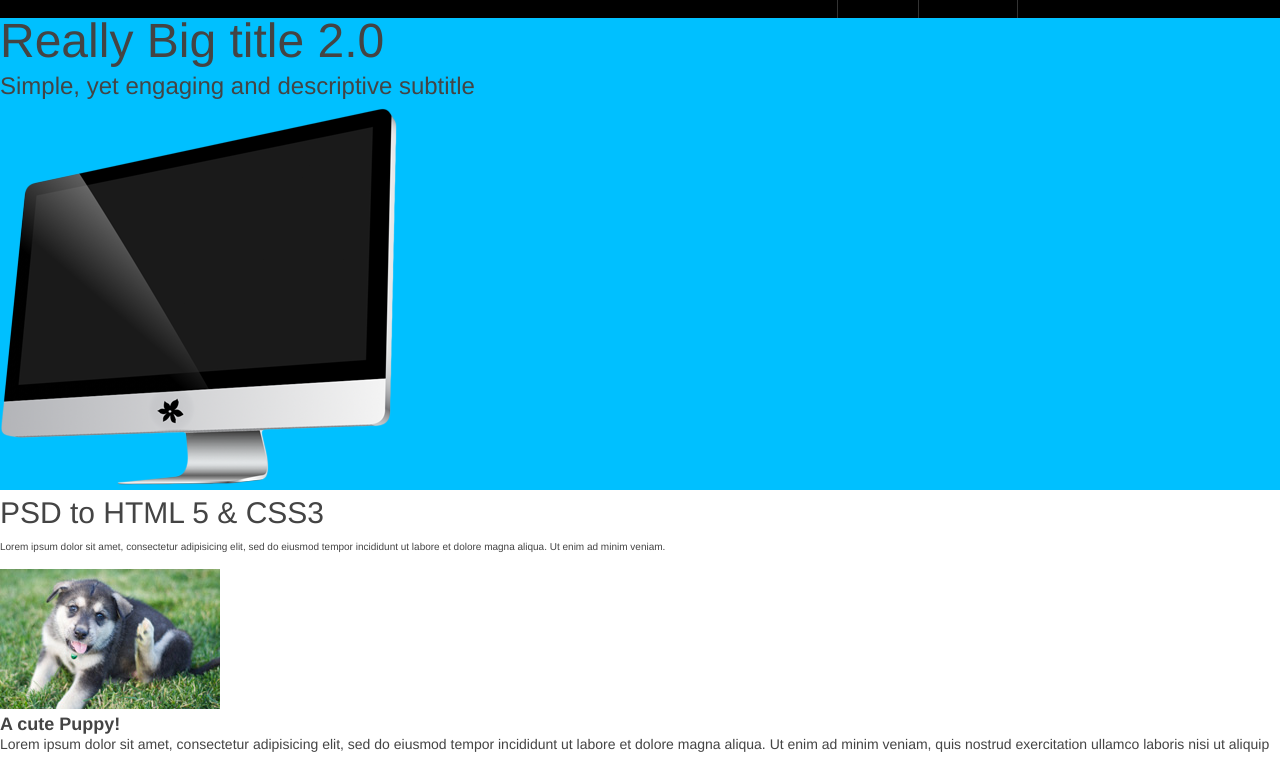
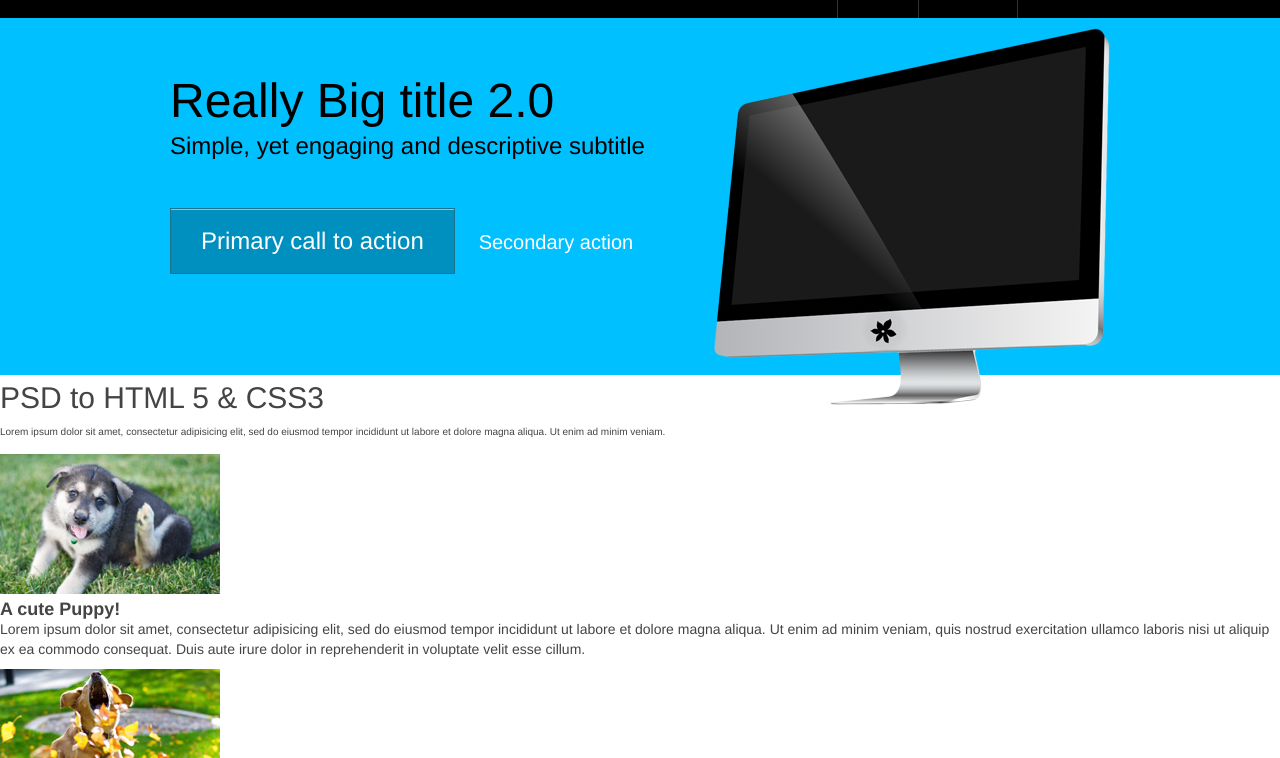
Before and after one commit to ramirezmj/udemy, a plain HTML site: page index.html in a window 1280 px wide. Shown: the part 42-800 px from the top of the page. Drawn offline with Linux system fonts and the light colour scheme.

Commit message:
2.2	Layout: Styling the Header.

```diff
--- a/index.html
+++ b/index.html
@@ -1,10 +1,13 @@
 <!DOCTYPE HTML>
 <html>
+
 	<head>
 		<title>Udemy</title>
 		<link href="styles/normalize.css" rel="stylesheet" type="text/css" media="screen">
 		<link href="styles/style.css" rel="stylesheet" type="text/css" media="screen">
 	</head>
+	<body>
+
 		<header>
 
 			<div class="container clearfix">
@@ -20,18 +23,23 @@
 				</nav>
 			</div> <!-- end container -->
 			<div id="hero">
-				<div id="hero-title">
-					<h1>Really Big title 2.0</h1>
-					<h2>Simple, yet engaging and descriptive subtitle</h2>
+				<div class="container clearfix">
+					<div id="hero-title">
+						<h1>Really Big title 2.0</h1>
+						<h2>Simple, yet engaging and descriptive subtitle</h2>
 					<div id="call-to-action">
-						<a href="" class="btn btn-large"></a>
-						<a href="" class="btn btn-secondary"></a>
-					</div> <!-- end call-to-action -->
-				</div> <!-- end hero-title -->
-				<img src="images/computer.png" alt="Large Desktop Computer" id="hero-image"/>
+						<a href="" class="btn btn-large">Primary call to action</a>
+						<a href="" class="btn btn-secondary">Secondary action</a>
+					</div><!-- end call-to-action -->
+					</div> <!-- end hero-title -->
+					<img src="images/computer.png" alt="Large Desktop Computer" id="hero-image"/>
+				</div> <!-- end container -->
 			</div> <!-- end hero -->
+
 		</header>
+
 		<div id="content">
+
 			<section id="column-content">
 				 <h3>PSD to HTML 5 &amp; CSS3</h3>
 				 <p class="lead">Lorem ipsum dolor sit amet, consectetur adipisicing elit, sed do eiusmod tempor incididunt ut labore et dolore magna aliqua. Ut enim ad minim veniam.</p>
@@ -64,15 +72,21 @@
 					<a href="http://youtube.com" target="_blank"><img src="images/social_youtube.gif" alt="Follow us on Youtube"></a>
 				</div> <!-- end widget -->
 			</aside>
+
 		</div> <!-- end content -->
+
 		<div id="secondary-cta">
+
 			<h4>Keep up to date with the latest news from our company</h4>
 			<form>
 				<input type="e-mail" placeholder="Enter your email here">
 				<input type="submit" class="btn btn-small" value="Sign up">
 			</form>
+
 		</div> <!-- end secondary-cta -->
+
 		<footer>
+
 			<p id="copyright">Copyright &copy; 2012 Company Name</p>
 			<nav>
 				<ul>
@@ -82,6 +96,8 @@
 					<li><a href="">Contact</a></li>
 				</ul>
 			</nav>
+
 		</footer>
+
 	</body>
 </html>
--- a/styles/style.css
+++ b/styles/style.css
@@ -4,13 +4,14 @@
 	Colours
 	=======
 
-	Black:			#000000
-	Darker Gray:	#222222
-	Dark Gray:		#333333
-	Gray:			#444444
-	Light Gray:		#eeeeee
-	Light Blue:		#00c0ff
-	Dark Blue:		#0090bf
+	Black:				#000000
+	Darker Gray:		#222222
+	Dark Gray:			#333333
+	Gray:				#444444
+	Light Gray:			#eeeeee
+	Light Blue:			#00c0ff
+	Dark Blue:			#0090bf
+	Slightly Dark Blue: #1e728c
 
 */
 
@@ -98,6 +99,22 @@ header {
 
 #hero {
 	background: #00c0ff;
+	color: #000;
+}
+
+#hero-title {
+	width: 520px;
+	padding: 60px 0;
+	float: left;
+}
+
+#hero-image {
+	float: right;
+	margin: 10px 0 -30px 0;
+}
+
+#call-to-action {
+	margin: 40px 0;
 }
 
 /* ---------------------------
@@ -134,6 +151,82 @@ header nav ul li a:active {
 			box-shadow: 0 0 5px rgba(0, 0, 0, 0.8) inset;
 }
 
+/* ---------------------------
+	Buttons
+   -------------------------- */
+
+.btn {
+	width: auto;
+	background: #0090bf;
+	border: 1px solid #1e728c;
+	color: #fff;
+	cursor: pointer;
+	display: inline-block;
+
+	/* IE7 inline-block fix */
+	zoom:1;
+	*display: inline;
+
+	margin: 0;
+	outline: none;
+	padding: 10px 20px 11px;
+	position: relative;
+	text-align: center;
+	text-decoration: none;
+
+	/* Fancy box shadows */
+	-webkit-box-shadow: 0 1px 0 rgba(255, 255, 255, 0.5) inset;
+	   -moz-box-shadow: 0 1px 0 rgba(255, 255, 255, 0.5) inset;
+			box-shadow: 0 1px 0 rgba(255, 255, 255, 0.5) inset;
+
+	/* CSS3 Animations */
+	-webkit-transition: background-color 0.15s ease-in-out;
+	   -moz-transition: background-color 0.15s ease-in-out;
+	     -o-transition: background-color 0.15s ease-in-out;
+	        transition: background-color 0.15s ease-in-out;
+}
+
+.btn:hover {
+	color: #fff;
+	background-color: #0086b2;
+}
+
+.btn:active {
+	color: #fff;
+
+	-webkit-box-shadow: 0 1px 0 rgba(0, 0, 0, 0.2) inset;
+	   -moz-box-shadow: 0 1px 0 rgba(0, 0, 0, 0.2) inset;
+	        box-shadow: 0 1px 0 rgba(0, 0, 0, 0.2) inset;
+}
+
+.btn-large {
+	padding: 22px 30px;
+	font-size: 24px;
+	font-weight: 200;
+}
+
+.btn-secondary{
+	font-size: 20px;
+}
+
+.btn-secondary, .btn-secondary:hover, btn-secondary:active {
+	background: none;
+	border: none;
+
+	-webkit-box-shadow: none;
+	   -moz-box-shadow: none;
+	        box-shadow: none;
+}
+
+.btn-secondary:hover {
+	text-decoration: underline;
+}
+
+.btn-secondary:active {
+	position: relative;
+	top: 1px;
+}
+
 
 /* ---------------------------
 	Global Styles
@@ -151,10 +244,3 @@ header nav ul li a:active {
 .clearfix {
 	zoom: 1;/* For IE6/7 (trigger hasLayout) */
 }
-
-
-
-
-/* ---------------------------
-	Global Styles
-   -------------------------- */
```
